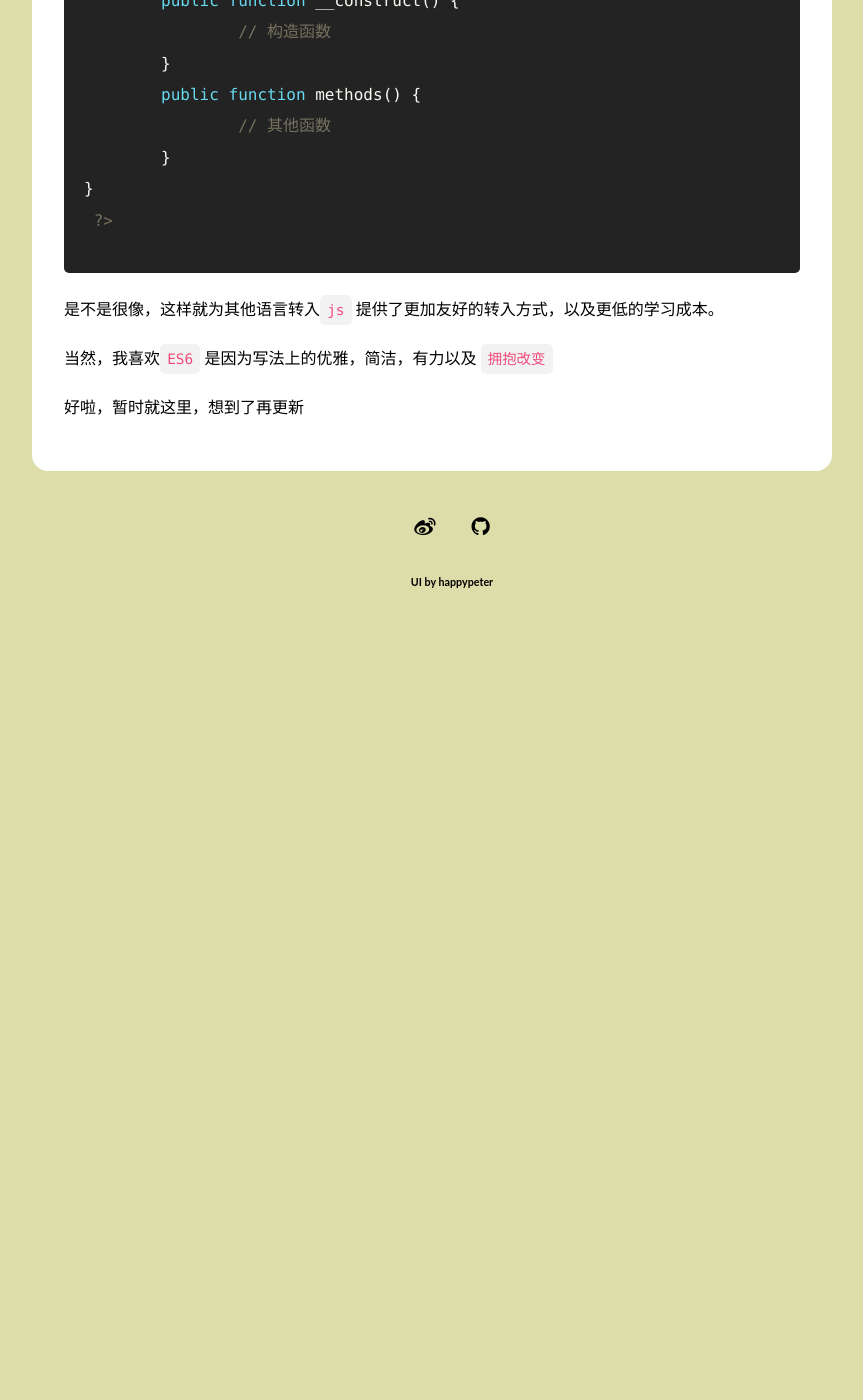
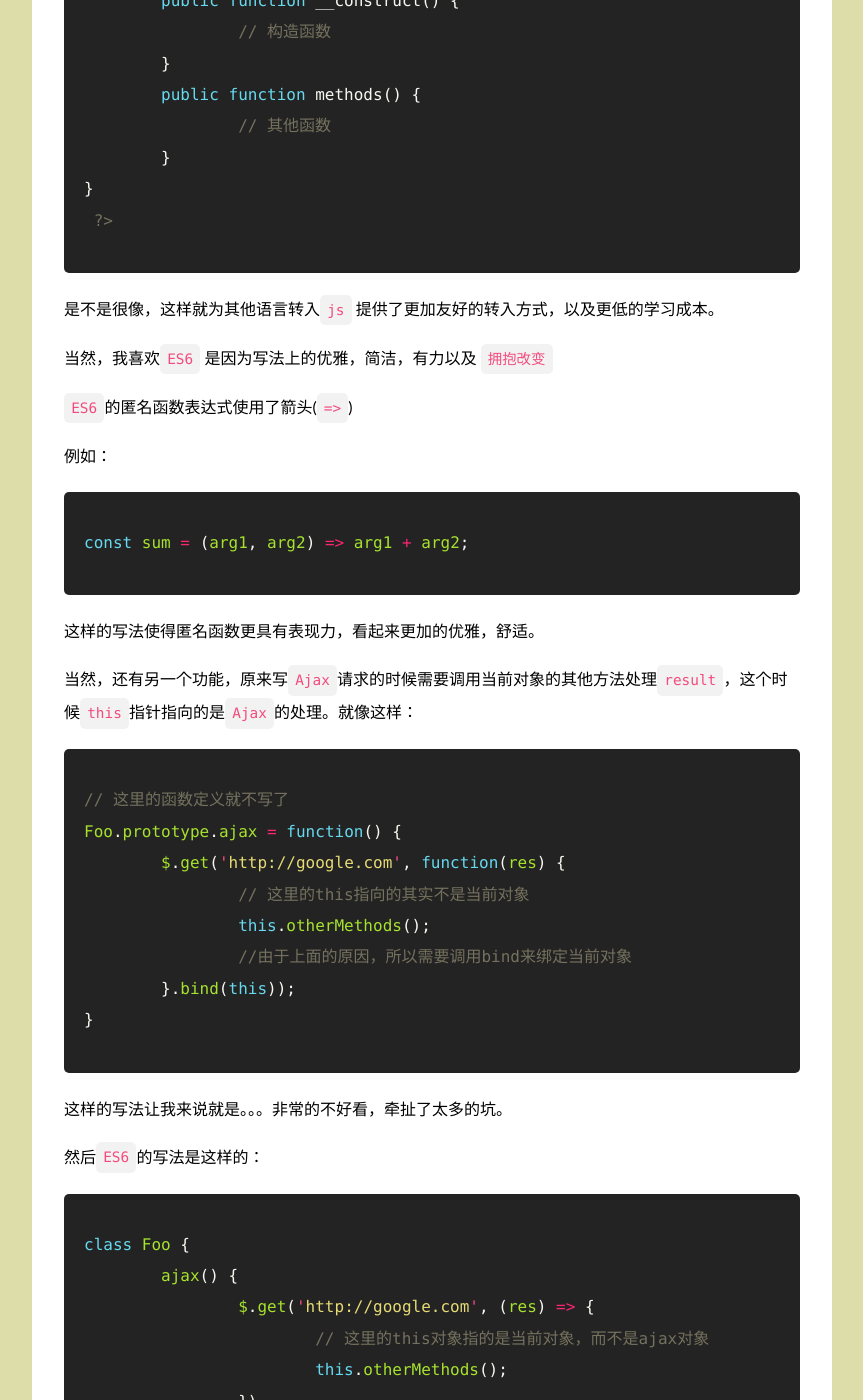
Before and after one commit to AnnatarHe/AnnatarHe.github.io, a Jekyll site: the page built from _posts/2015-09-04-using-future-js.md, in a window 1280 px wide and 1400 px high, scrolled down 4015 px. Shown: the whole window, without its empty margins (208-1071 px from the left). Built offline with Jekyll 4.4.1, drawn with Linux system fonts in a browser that asks for light colours; nearby versions of some CDN libraries; comment, search, counter and statistics services are not loaded; before the commit the page ends 4645 px from its top, so only the background shows below that; some of the changed text lies outside the part shown.

Commit message:
added bind this in es6 at the post

```diff
--- a/_posts/2015-09-04-using-future-js.md
+++ b/_posts/2015-09-04-using-future-js.md
@@ -1,6 +1,6 @@
 ---
 layout: post
-title: 使用更新的JS
+title: 使用下一代的JS
 ---
 
 ## JS
@@ -57,7 +57,7 @@ IE的非主流语法我是不想写。
 
 当新式浏览器的市场越大，那么兼容性就会成为需要考虑的事情了，而不是必须的事情。
 
-## 新API
+## The new API
 
 我知道肯定有很多人在用着
 {% highlight js %}
@@ -135,4 +135,42 @@ class Foo {
 
 当然，我喜欢`ES6` 是因为写法上的优雅，简洁，有力以及 `拥抱改变`
 
-好啦，暂时就这里，想到了再更新
+`ES6`的匿名函数表达式使用了箭头(`=>`)
+
+例如：
+{% highlight js %}
+const sum = (arg1, arg2) => arg1 + arg2;
+{% endhighlight %}
+这样的写法使得匿名函数更具有表现力，看起来更加的优雅，舒适。
+
+当然，还有另一个功能，原来写`Ajax`请求的时候需要调用当前对象的其他方法处理`result`，这个时候`this`指针指向的是`Ajax`的处理。就像这样：
+{% highlight js %}
+// 这里的函数定义就不写了
+Foo.prototype.ajax = function() {
+	$.get('http://google.com', function(res) {
+		// 这里的this指向的其实不是当前对象
+		this.otherMethods();
+		//由于上面的原因，所以需要调用bind来绑定当前对象
+	}.bind(this));
+}
+{% endhighlight %}
+这样的写法让我来说就是。。。非常的不好看，牵扯了太多的坑。
+
+然后`ES6`的写法是这样的：
+{% highlight js %}
+class Foo {
+	ajax() {
+		$.get('http://google.com', (res) => {
+			// 这里的this对象指的是当前对象，而不是ajax对象
+			this.otherMethods();
+		})
+	}
+}
+{% endhighlight %}
+
+是不是更加的简单优雅？
+
+
+## ChangeLog
+2015-09-04 开始写
+2015-09-05 添加`bind(this)`部分
```
Also changed, not shown: other parts of _posts/2015-09-04-using-future-js.md (+1 -1 lines).
